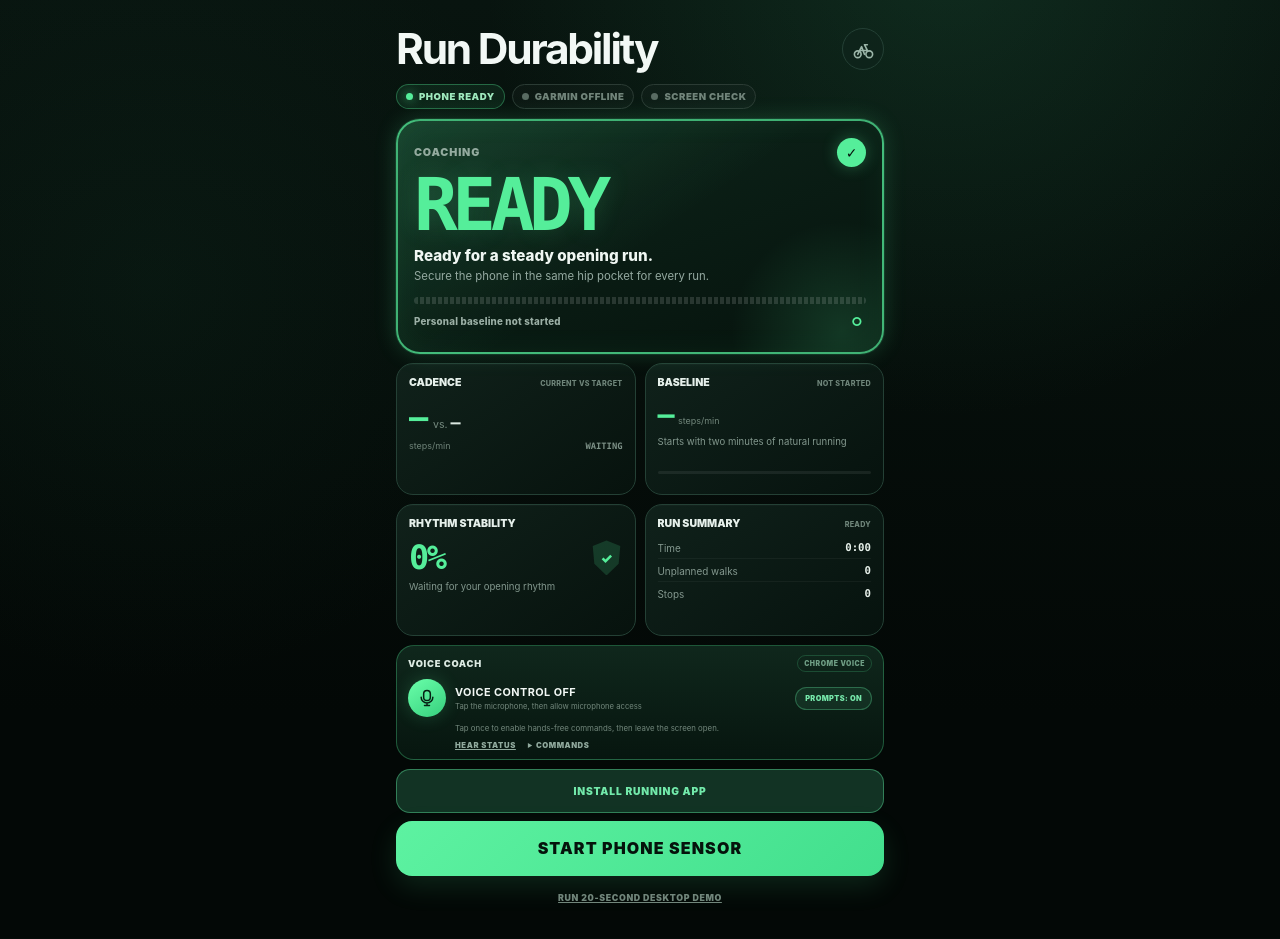
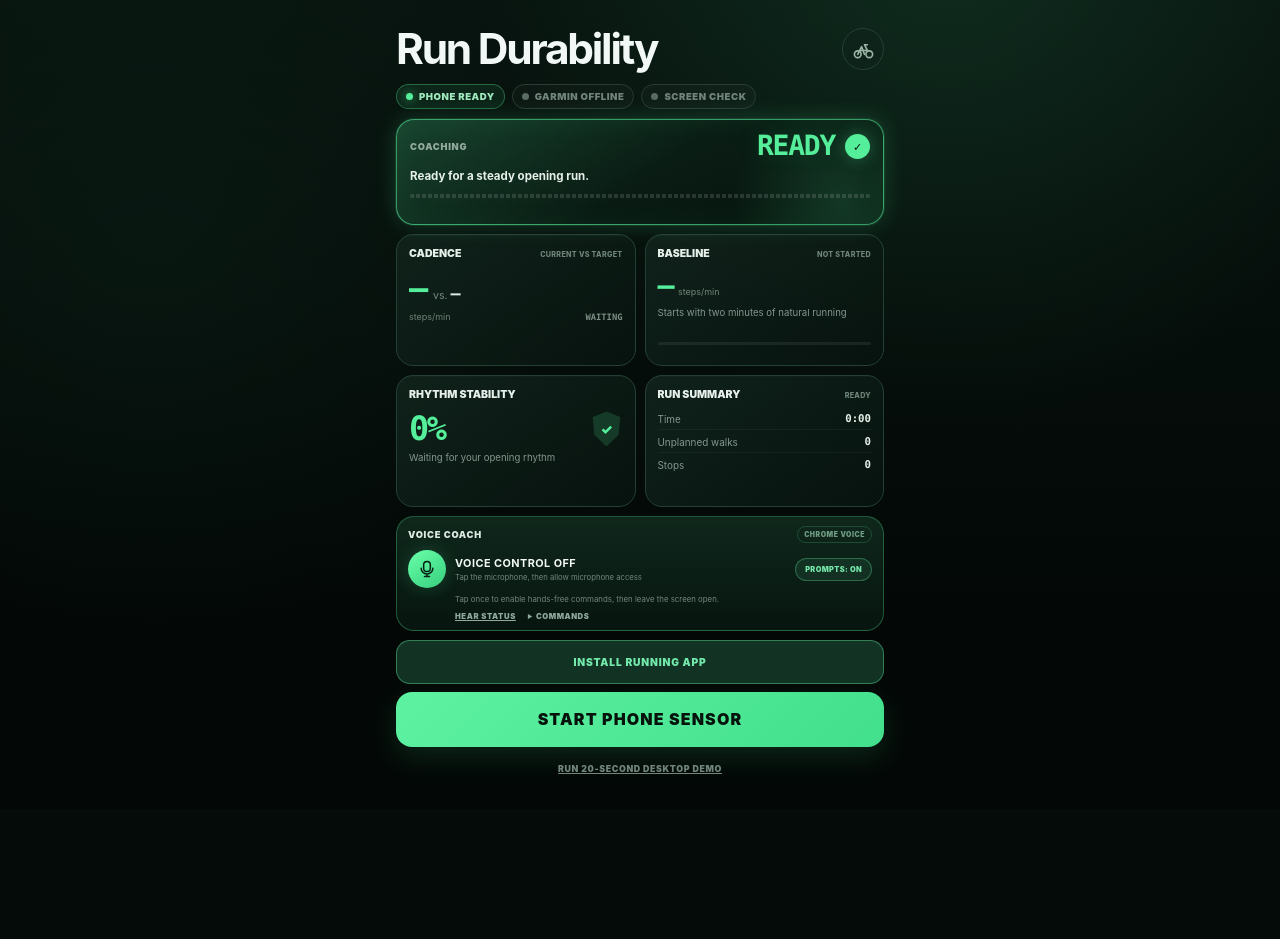
Before and after one commit to dmaher42/triathlon-training-hud, a website built with Vite: page running/index.html in a window 1280 px wide. After the commit the page ends 810 px from the top, so only its background shows below. Built offline with nearby package versions, Linux system fonts and the light colour scheme.

Commit message:
Compact running status card

```diff
--- a/running/index.html
+++ b/running/index.html
@@ -32,17 +32,12 @@
     <section class="status-card" id="status-card" data-tone="ready" aria-live="polite">
       <div class="status-topline">
         <p class="status-label">COACHING</p>
+        <strong class="status-value" id="status-value">READY</strong>
         <span class="status-glyph" id="status-glyph" aria-hidden="true">✓</span>
       </div>
-      <strong class="status-value" id="status-value">READY</strong>
       <p class="status-message" id="status-message">Ready for a steady opening run.</p>
-      <p class="status-detail" id="status-detail">Secure the phone in the same hip pocket for every run.</p>
       <div class="baseline-track" aria-label="Cadence baseline learning progress">
         <span id="baseline-progress" style="width:0%"></span>
-      </div>
-      <div class="baseline-row">
-        <p class="baseline-copy" id="baseline-copy">Personal baseline not started</p>
-        <span class="baseline-check" id="baseline-check" aria-hidden="true">○</span>
       </div>
     </section>
 
--- a/src/running/app.js
+++ b/src/running/app.js
@@ -6,8 +6,8 @@ import { createRunControlAck, normaliseRunControlMessage } from "./control-proto
 
 const doc = document;
 const els = Object.fromEntries([
-  "status-card", "status-value", "status-message", "status-detail", "status-glyph",
-  "baseline-progress", "baseline-copy", "baseline-check", "baseline-mini-progress",
+  "status-card", "status-value", "status-message", "status-glyph",
+  "baseline-progress", "baseline-mini-progress",
   "cadence-value", "cadence-target", "cadence-delta", "baseline-value", "baseline-state",
   "baseline-summary", "stable-value", "stability-summary", "summary-state", "session-time", "walk-value", "stop-value",
   "phone-connection", "garmin-connection", "screen-connection", "install-app", "start-session", "stop-session", "run-controls",
@@ -53,24 +53,6 @@ function formatMinutes(milliseconds) {
   const minutes = Math.floor(milliseconds / 60_000);
   const seconds = Math.floor(milliseconds % 60_000 / 1_000);
   return `${minutes}:${String(seconds).padStart(2, "0")}`;
-}
-
-function detailFor(status) {
-  const details = {
-    READY: "Secure the phone in the same hip pocket for every run.",
-    PREFLIGHT: "Confirming motion data and keeping the screen awake.",
-    CALIBRATING: "Run naturally while your opening rhythm is learned.",
-    STEADY: "Your cadence is inside its personal rhythm band.",
-    FADING: "A sustained cadence drop has been detected.",
-    RESET: "Build back into your natural rhythm without rushing.",
-    WALKING: "This walk was not marked as part of your plan.",
-    "PLANNED WALK": "This recovery is excluded from continuity coaching.",
-    "PLANNED STOP": "This stop is excluded from continuity coaching.",
-    STOPPED: "The coach will continue automatically when you move.",
-    REVIEW: "Your rhythm and continuity summary is ready.",
-    "SENSOR ERROR": "Check browser motion permission and try again."
-  };
-  return details[status] || "Rhythm coaching is active.";
 }
 
 function glyphFor(status) {
@@ -269,7 +251,6 @@ function render(force = false) {
   els["status-value"].textContent = snapshot.status;
   els["status-value"].classList.toggle("is-long", snapshot.status.length > 8);
   els["status-message"].textContent = snapshot.message;
-  els["status-detail"].textContent = detailFor(snapshot.status);
   els["status-glyph"].textContent = glyphFor(snapshot.status);
 
   const progress = snapshot.baselineProgress || 0;
@@ -277,10 +258,6 @@ function render(force = false) {
   const baseline = Number.isFinite(snapshot.baselineCadenceSpm) ? snapshot.baselineCadenceSpm : null;
   els["baseline-progress"].style.width = `${progress}%`;
   els["baseline-mini-progress"].style.width = `${progress}%`;
-  els["baseline-copy"].textContent = baseline
-    ? `Personal baseline learned · ${baseline} steps/min`
-    : snapshot.active ? `Learning personal baseline · ${progress}%` : "Personal baseline not started";
-  els["baseline-check"].textContent = baseline ? "✓" : "○";
 
   els["cadence-value"].textContent = cadence ?? "—";
   els["cadence-target"].textContent = baseline ?? "—";
--- a/src/running/running.css
+++ b/src/running/running.css
@@ -85,10 +85,10 @@ h1 { margin: 0; font-size: clamp(1.95rem, 8.5vw, 2.65rem); line-height: 1; lette
   --accent-rgb: var(--green-rgb);
   position: relative;
   overflow: hidden;
-  min-height: 235px;
-  border: 2px solid rgba(var(--accent-rgb), .72);
-  border-radius: 24px;
-  padding: 17px 16px 14px;
+  min-height: 106px;
+  border: 1px solid rgba(var(--accent-rgb), .62);
+  border-radius: 18px;
+  padding: 12px 13px 11px;
   background:
     linear-gradient(145deg, rgba(var(--accent-rgb), .14), transparent 52%),
     linear-gradient(160deg, rgba(14, 39, 28, .98), rgba(6, 19, 13, .98));
@@ -108,42 +108,40 @@ h1 { margin: 0; font-size: clamp(1.95rem, 8.5vw, 2.65rem); line-height: 1; lette
 }
 .status-card[data-tone="attention"] { --accent: var(--amber); --accent-rgb: var(--amber-rgb); }
 .status-card[data-tone="stopped"] { --accent: var(--red); --accent-rgb: var(--red-rgb); }
-.status-topline { position: relative; z-index: 1; display: flex; min-height: 25px; align-items: center; justify-content: space-between; }
-.status-label { margin: 0; color: #94ab9f; font-size: .67rem; font-weight: 950; letter-spacing: .08em; }
+.status-topline { position: relative; z-index: 1; display: grid; grid-template-columns: auto minmax(0, 1fr) 25px; min-height: 25px; align-items: center; gap: 10px; }
+.status-label { margin: 0; color: #94ab9f; font-size: .58rem; font-weight: 950; letter-spacing: .08em; }
 .status-glyph {
   display: grid;
-  width: 29px;
-  height: 29px;
+  width: 25px;
+  height: 25px;
   place-items: center;
   border-radius: 50%;
   background: var(--accent);
   box-shadow: 0 0 16px rgba(var(--accent-rgb), .32);
   color: #06110c;
   font-family: var(--mono);
-  font-size: .98rem;
+  font-size: .78rem;
   font-weight: 950;
 }
 .status-value {
   position: relative;
   z-index: 1;
   display: block;
-  width: fit-content;
-  margin-top: 3px;
+  min-width: 0;
+  margin: 0;
   color: var(--accent);
   font-family: var(--mono);
-  font-size: clamp(2.75rem, 14vw, 4.55rem);
-  line-height: .96;
-  letter-spacing: -.075em;
+  font-size: clamp(1.25rem, 5.6vw, 1.75rem);
+  line-height: 1;
+  letter-spacing: -.045em;
+  text-align: right;
+  white-space: nowrap;
   text-shadow: 0 0 24px rgba(var(--accent-rgb), .18);
 }
-.status-value.is-long { font-size: clamp(2rem, 10.5vw, 3.4rem); letter-spacing: -.065em; }
-.status-message { position: relative; z-index: 1; margin: 7px 0 0; color: #f0f7f3; font-size: .95rem; font-weight: 800; line-height: 1.24; }
-.status-detail { position: relative; z-index: 1; min-height: 16px; margin: 3px 0 12px; color: #94a9a0; font-size: .71rem; line-height: 1.35; }
-.baseline-track { position: relative; z-index: 1; height: 7px; overflow: hidden; border-radius: 999px; background: repeating-linear-gradient(90deg, rgba(255,255,255,.13) 0 4px, transparent 4px 6px); }
+.status-value.is-long { font-size: clamp(.94rem, 4.1vw, 1.25rem); letter-spacing: -.035em; }
+.status-message { position: relative; z-index: 1; overflow: hidden; margin: 9px 0 10px; color: #e6f0eb; font-size: .72rem; font-weight: 750; line-height: 1.25; text-overflow: ellipsis; white-space: nowrap; }
+.baseline-track { position: relative; z-index: 1; height: 4px; overflow: hidden; border-radius: 999px; background: repeating-linear-gradient(90deg, rgba(255,255,255,.13) 0 4px, transparent 4px 6px); }
 .baseline-track span { display: block; height: 100%; border-radius: inherit; background: repeating-linear-gradient(90deg, var(--accent) 0 4px, transparent 4px 6px); filter: drop-shadow(0 0 5px rgba(var(--accent-rgb), .65)); transition: width .3s ease; }
-.baseline-row { position: relative; z-index: 1; display: flex; align-items: center; justify-content: space-between; gap: 10px; margin-top: 8px; }
-.baseline-copy { overflow: hidden; margin: 0; color: #9cb0a6; font-size: .61rem; font-weight: 800; letter-spacing: .02em; text-overflow: ellipsis; white-space: nowrap; }
-.baseline-check { display: grid; width: 18px; height: 18px; flex: 0 0 auto; place-items: center; border-radius: 50%; color: var(--accent); font-size: .77rem; font-weight: 950; }
 
 .metric-grid { display: grid; grid-template-columns: repeat(2, minmax(0, 1fr)); gap: 9px; margin-top: 9px; }
 .metric-card { min-width: 0; min-height: 132px; border: 1px solid var(--line); border-radius: 17px; padding: 12px; background: linear-gradient(145deg, rgba(17, 35, 28, .92), rgba(7, 19, 14, .92)); box-shadow: inset 0 1px rgba(255,255,255,.018); }
@@ -235,7 +233,7 @@ body.pocket-locked { overflow: hidden; overscroll-behavior: none; }
 @media (max-width: 380px) {
   .run-shell { padding-right: 12px; padding-left: 12px; }
   .connection-pill { padding-right: 7px; padding-left: 7px; letter-spacing: .02em; }
-  .status-card { min-height: 226px; }
+  .status-card { min-height: 106px; }
   .metric-card { min-height: 128px; padding: 10px; }
   .metric-card header small { display: none; }
   .wave { width: 58px; }
```
